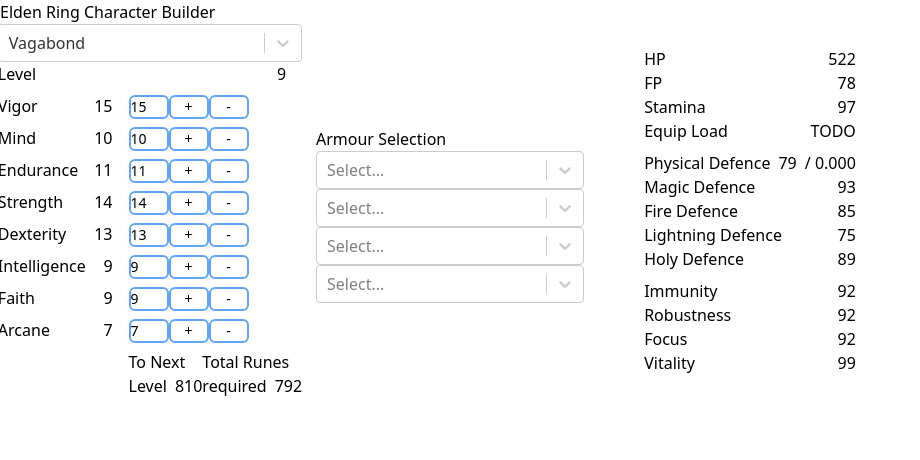
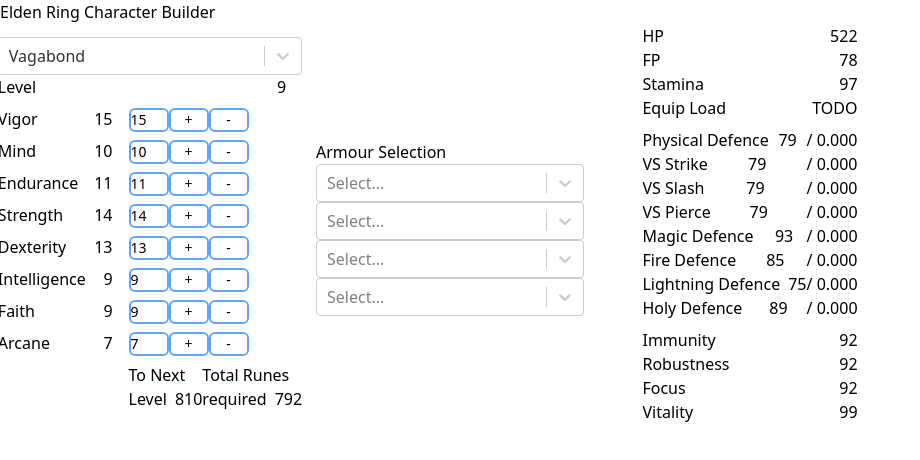
Before and after one commit to TwilDev/er-character-planner, a Next.js app: page / in a window 1280 px wide. Shown: the top 460 px of the page, without its empty margins (0-920 px from the left). Built offline with nearby package versions, Linux system fonts and the light colour scheme.

Commit message:
refactor to absoprtion & adding strike, slash and pierce absorptions

```diff
--- a/components/stats/Defences.tsx
+++ b/components/stats/Defences.tsx
@@ -10,7 +10,16 @@
 
 export default function Defences() {
 
-  const { phsyicalAbsorption } = useCalculateAbsorption()
+  const {
+    physicalAbsorption,
+    strikeAbsorption,
+    slashAbsorption,
+    pierceAbsorption,
+    magicalAbsorption,
+    fireAbsorption,
+    lightningAbsorption,
+    holyAbsorption
+  } = useCalculateAbsorption()
   const { total, stats } = useContext(ClassContext)
 
   return (
@@ -19,23 +28,42 @@
         <div className="flex justify-between">
           <label htmlFor="physicalDefence">Physical Defence</label>
           <label className='ml-2'>{Math.floor(defFlat[total - 1] + defStrAdj[stats.strength - 1])}</label>
-          <label className='ml-2'>/ { phsyicalAbsorption }</label>
+          <label className='ml-2'>/ { physicalAbsorption }</label>
+        </div>
+        <div className="flex justify-between">
+          <label htmlFor="physicalDefence">VS Strike</label>
+          <label className='ml-2'>{Math.floor(defFlat[total - 1] + defStrAdj[stats.strength - 1])}</label>
+          <label className='ml-2'>/ { strikeAbsorption }</label>
+        </div>
+        <div className="flex justify-between">
+          <label htmlFor="physicalDefence">VS Slash</label>
+          <label className='ml-2'>{Math.floor(defFlat[total - 1] + defStrAdj[stats.strength - 1])}</label>
+          <label className='ml-2'>/ { slashAbsorption }</label>
+        </div>
+        <div className="flex justify-between">
+          <label htmlFor="physicalDefence">VS Pierce</label>
+          <label className='ml-2'>{Math.floor(defFlat[total - 1] + defStrAdj[stats.strength - 1])}</label>
+          <label className='ml-2'>/ { pierceAbsorption }</label>
         </div>
         <div className="flex justify-between">
           <label htmlFor="magicDefence">Magic Defence</label>
           <label className='ml-2'>{Math.floor(defFlat[total - 1] + defIntAdj[stats.intelligence - 1])}</label>
+          <label>/ { magicalAbsorption }</label>
         </div>
         <div className="flex justify-between">
           <label htmlFor="fireDefence">Fire Defence</label>
           <label className='ml-2'>{Math.floor(defFlat[total - 1] + defFire[stats.vigor - 1])}</label>
+          <label>/ { fireAbsorption }</label>
         </div>
         <div className="flex justify-between">
           <label htmlFor="lightningDefence">Lightning Defence</label>
           <label className='ml-2'>{Math.floor(defFlat[total - 1])}</label>
+          <label>/ { lightningAbsorption }</label>
         </div>
         <div className="flex justify-between">
           <label htmlFor="holyDefence">Holy Defence</label>
           <label className='ml-2'>{Math.floor(defFlat[total - 1] + defHoly[stats.arcane - 1])}</label>
+          <label>/ { holyAbsorption }</label>
         </div>
       </div>
       <div className="mt-2">
--- a/hooks/useCalculateAbsorption.ts
+++ b/hooks/useCalculateAbsorption.ts
@@ -1,6 +1,43 @@
 import { armourProtectorParams } from '@/data/armour/armourParamProtector.json'
 import { ArmourContext } from '@/context/armourContext'
 import { useState, useContext, useEffect } from 'react'
+
+
+function calculateAbsorption ( armour: IArmour, damageType: any ) {
+  let damageCutRates: number[] = []
+
+  // iterate through armour pieces and fetch neutralDamageCutRate
+  for (const [key, value] of Object.entries(armour)) {
+    if (value) {
+      const armourPiece = armourProtectorParams.find((armourPiece) => armourPiece.ID === value.value.id) as any // Use type assertion
+      let damageCutRate = armourPiece ? armourPiece[damageType] : 1;
+      damageCutRates.push(damageCutRate);
+    } else {
+      console.log('no armour piece');
+    }
+  }
+
+  if (!damageCutRates.length) {
+    return '0.000'
+  } else {
+    // If length is 1 return the first element
+    if (damageCutRates.length === 1) {
+      let total = damageCutRates[0]
+      total = 100 * (1 - total)
+      return total.toFixed(3)
+    }
+
+    // If more than 1 value multiple each element in array and return the sum
+    if (damageCutRates.length > 1) {
+      let total = damageCutRates.reduce((a, b) => a * b)
+      total = 100 * (1 - total)
+      return total.toFixed(3)
+    }
+  }
+
+  // If an error return 0
+  return '0.000'
+}
 
 export default function useCalculateAbsorption() {
   const { headArmour, bodyArmour, handsArmour, legsArmour } = useContext(ArmourContext)
@@ -13,7 +50,14 @@
     }
   )
 
-  const [phsyicalAbsorption, setPhysicalAbsorption] = useState<string>('0.000')
+  const [physicalAbsorption, setPhysicalAbsorption] = useState<string>('0.000')
+  const [strikeAbsorption, setStrikeAbsorption] = useState<string>('0.000')
+  const [slashAbsorption, setSlashAbsorption] = useState<string>('0.000')
+  const [pierceAbsorption, setPierceAbsorption] = useState<string>('0.000')
+  const [magicalAbsorption, setMagicalAbsorption] = useState<string>('0.000')
+  const [fireAbsorption, setFireAbsorption] = useState<string>('0.000')
+  const [lightningAbsorption, setLightningAbsorption] = useState<string>('0.000')
+  const [holyAbsorption, setHolyAbsorption] = useState<string>('0.000')
 
   // update armour state when armour pieces change
   useEffect(() => {
@@ -27,53 +71,26 @@
 
   useEffect(() => {
     console.log(armour)
-
-    let neutralDamageCutRates: number[] = []
-
-    // iterate through armour pieces and fetch neutralDamageCutRate
-    for (const [key, value] of Object.entries(armour)) {
-      if(value) {
-        const armourPiece = armourProtectorParams.find((armourPiece) => armourPiece.ID === value.value.id)
-        let neutralDamageCutRate = armourPiece?.neutralDamageCutRate ?? 1
-        neutralDamageCutRates.push(neutralDamageCutRate)
-      } else {
-        console.log('no armour piece')
-      }
-    }
-
-    if (!neutralDamageCutRates.length) {
-      setPhysicalAbsorption('0.000')
-    } else {
-
-      console.log("there is an armour piece")
-
-      // If length is 1 return the first element
-      if (neutralDamageCutRates.length === 1) {
-        console.log("Only 1 armour piece")
-
-        let total = neutralDamageCutRates[0]
-        total = 100 * (1 - total)
-        // setPhysicalAbsorption(Number((100 * (1 - total)).toFixed(3)))
-        setPhysicalAbsorption(total.toFixed(3))
-      }
-
-      // If more than 1 value multiple each element in array and return the sum
-      if (neutralDamageCutRates.length > 1) {
-        console.log("More than 1 armour piece length is " + neutralDamageCutRates.length)
-
-        neutralDamageCutRates.forEach((element) => {
-          console.log(element)
-        })
-
-        let total = neutralDamageCutRates.reduce((a, b) => a * b)
-        total = 100 * (1 - total)
-        // setPhysicalAbsorption(Number((100 * (1 - total)).toFixed(3)))
-        setPhysicalAbsorption(total.toFixed(3))
-      }
-    }
+    setPhysicalAbsorption(calculateAbsorption(armour, 'neutralDamageCutRate'))
+    setStrikeAbsorption(calculateAbsorption(armour, 'blowDamageCutRate'))
+    setSlashAbsorption(calculateAbsorption(armour, 'slashDamageCutRate'))
+    setPierceAbsorption(calculateAbsorption(armour, 'thrustDamageCutRate'))
+    setMagicalAbsorption(calculateAbsorption(armour, 'magicDamageCutRate'))
+    setFireAbsorption(calculateAbsorption(armour, 'fireDamageCutRate'))
+    setLightningAbsorption(calculateAbsorption(armour, 'thunderDamageCutRate'))
+    setHolyAbsorption(calculateAbsorption(armour, 'darkDamageCutRate'))
 
   }, [armour])
 
 
-  return { phsyicalAbsorption }
+  return {
+    physicalAbsorption,
+    strikeAbsorption,
+    slashAbsorption,
+    pierceAbsorption,
+    magicalAbsorption,
+    fireAbsorption,
+    lightningAbsorption,
+    holyAbsorption
+  }
 }
```
